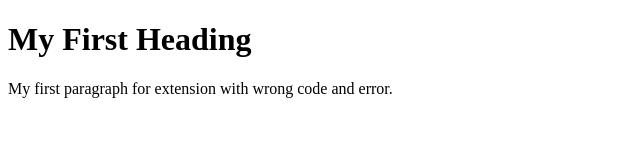
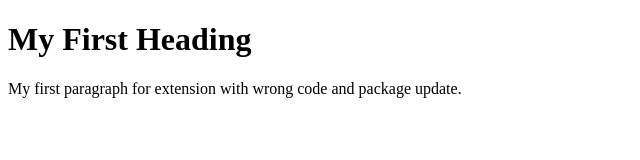
Before and after one commit to prathamesh-wagh/test_extension, a website: page client/index.html in a window 1280 px wide. Shown: the full height of the page, 0-640 px from the left. Drawn offline with Linux system fonts and the light colour scheme.

Commit message:
1. Changes routes and index.html.

```diff
--- a/client/index.html
+++ b/client/index.html
@@ -4,7 +4,7 @@
 
 	<h1>My First Heading</h1>
 
-	<p>My first paragraph for extension with wrong code and error.</p>
+	<p>My first paragraph for extension with wrong code and package update.</p>
 
 </body>
 </html>
```
Also changed, not shown: 1 other file.
